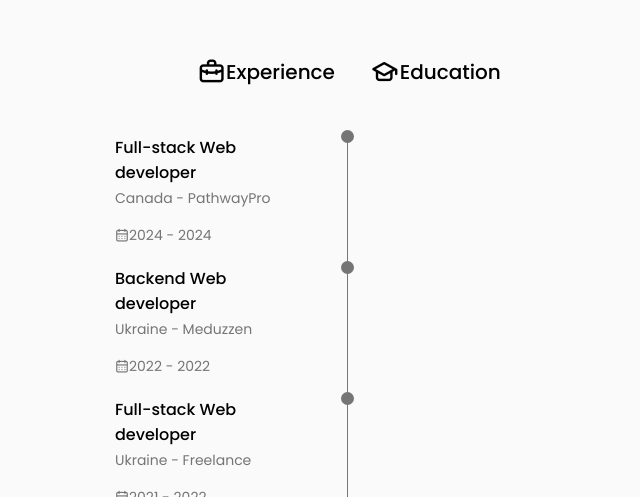
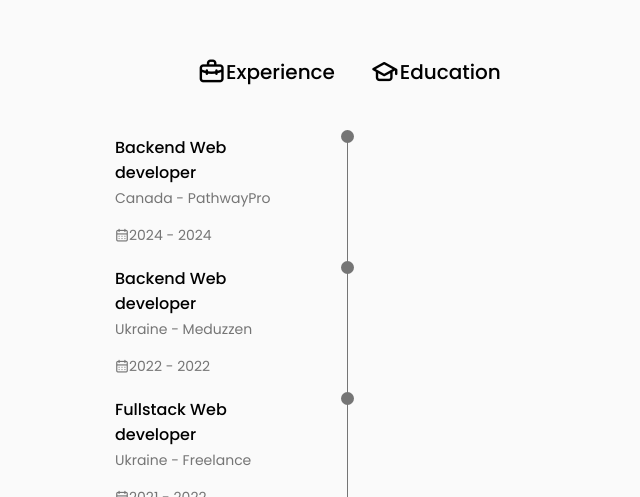
Before and after one commit to AndriyKostenko/React_Personal_Portfolio, a React (Create React App) app: page / in a window 1280 px wide. Shown: the part 2840-3337 px from the top of the page, without its empty margins (293-933 px from the left). Built offline with nearby package versions, Linux system fonts and the light colour scheme.

Commit message:
upd positions

```diff
--- a/src/components/qualification/Qualification.jsx
+++ b/src/components/qualification/Qualification.jsx
@@ -32,7 +32,7 @@ const Qualification = () => {
                     <div className="qualification__data">
 
                         <div className="qualification__block">
-                            <h3 className="qualification__title">Full-stack Web developer</h3>
+                            <h3 className="qualification__title">Backend Web developer</h3>
                             <span className="qualification__subtitle">Canada - PathwayPro</span>
                             <div className="qualification__calendar">
                                 <i className="uil uil-calendar-alt"></i>
@@ -64,7 +64,7 @@ const Qualification = () => {
 
                         <div className="qualification__data">
                             <div className="qualification__block">
-                                <h3 className="qualification__title">Full-stack Web developer</h3>
+                                <h3 className="qualification__title">Fullstack Web developer</h3>
                                 <span className="qualification__subtitle">Ukraine - Freelance</span>
                                 <div className="qualification__calendar">
                                     <i className="uil uil-calendar-alt"></i>
```
Also changed, not shown: 1 other file (tests, documents, lock files or other folders).
